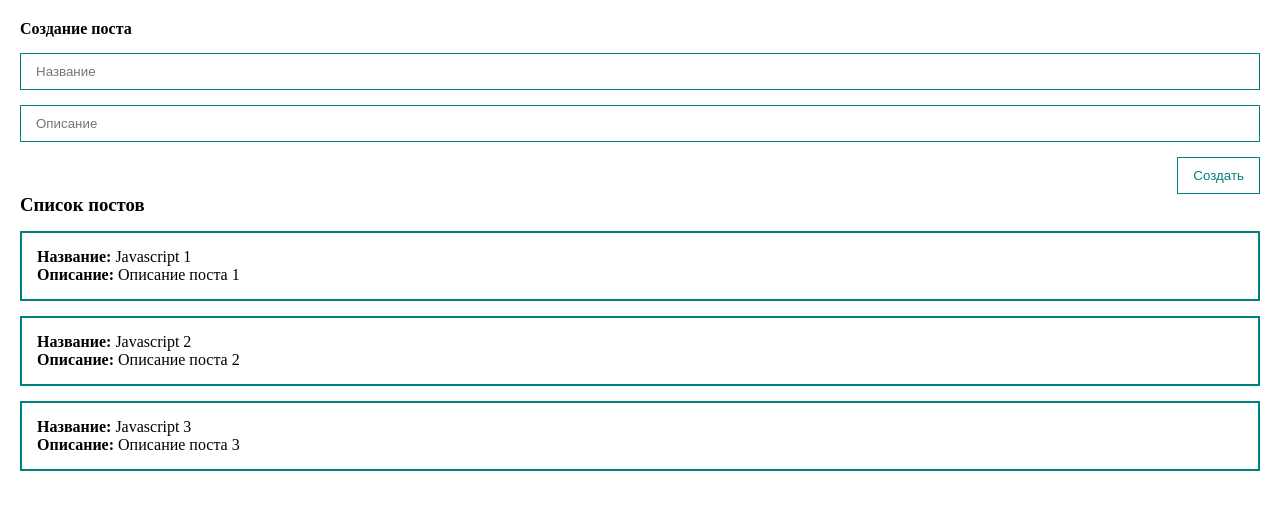
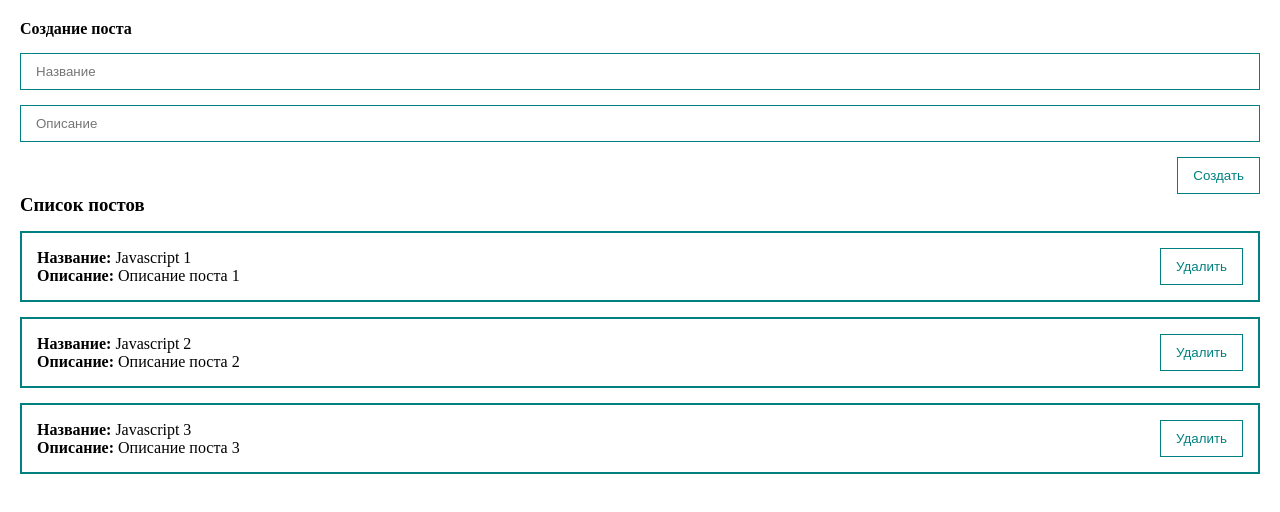
Before and after one commit to videokurs12/vue3-fundamentalniy-curs, a Vue app: page / in a window 1280 px wide. Shown: the top 512 px of the page. Built offline with nearby package versions, Linux system fonts and the light colour scheme.

Commit message:
Удаление поста из списка. Выносим кнопку в новый компонент.

```diff
--- a/src/components/PostForm.vue
+++ b/src/components/PostForm.vue
@@ -13,17 +13,19 @@
         type="text"
         placeholder="Описание"
     >
-    <button
-        class="btn"
+    <my-button
+        style="align-self: flex-end; margin-top: 15px;"
         @click="createPost"
     >
       Создать
-    </button> <!-- Создаем слушатель нажатия на кнопку -->
+    </my-button> <!-- Создаем слушатель нажатия на кнопку -->
   </form>
 </template>
 
 <script>
+import MyButton from "./UI/MyButton";
 export default {
+  components: {MyButton},
   data() {
     return {
       post: {
@@ -58,12 +60,5 @@
   margin-top: 15px;
 }
 
-.btn {
-  align-self: flex-end;
-  margin-top: 15px;
-  padding: 10px 15px;
-  background: none;
-  color: teal;
-  border: 1px solid teal;
-}
+
 </style>
--- a/src/components/PostItem.vue
+++ b/src/components/PostItem.vue
@@ -1,13 +1,20 @@
 <template>
   <div class="post">
-    <div><strong>Название:</strong> {{ post.title }}</div>
-    <div><strong>Описание:</strong> {{ post.body }}</div>
+    <div>
+      <div><strong>Название:</strong> {{ post.title }}</div>
+      <div><strong>Описание:</strong> {{ post.body }}</div>
+    </div>
+    <div class="post__btns">
+      <my-button>Удалить</my-button>
+    </div>
   </div>
 </template>
 
 <script>
+import MyButton from "./UI/MyButton";
 export default {
-    props: {
+  components: {MyButton},
+  props: {
       post: {
         type: Object,
         required: true,
@@ -22,6 +29,9 @@
   padding: 15px;
   border: 2px solid teal;
   margin-top: 15px;
+  display: flex;
+  align-items: center;
+  justify-content: space-between;
 }
 
 </style>
--- /dev/null
+++ b/src/components/UI/MyButton.vue
@@ -0,0 +1,23 @@
+<template>
+  <button class="btn">
+    <slot></slot>  <!-- Что бы вывести надпись на кнопке -->
+  </button>
+
+</template>
+
+<script>
+export default {
+  name: "MyButton"
+}
+</script>
+
+<style scoped>
+
+.btn {
+  padding: 10px 15px;
+  background: none;
+  color: teal;
+  border: 1px solid teal;
+}
+
+</style>
```
